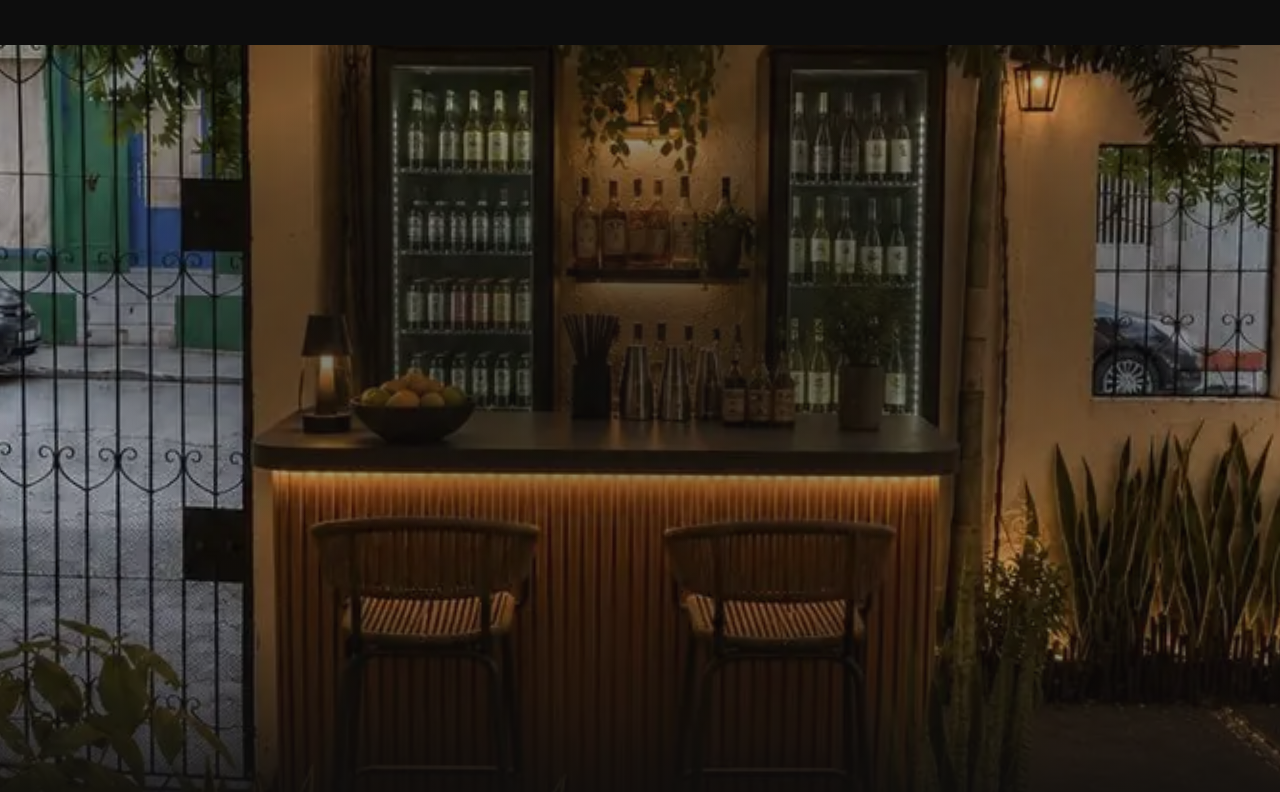
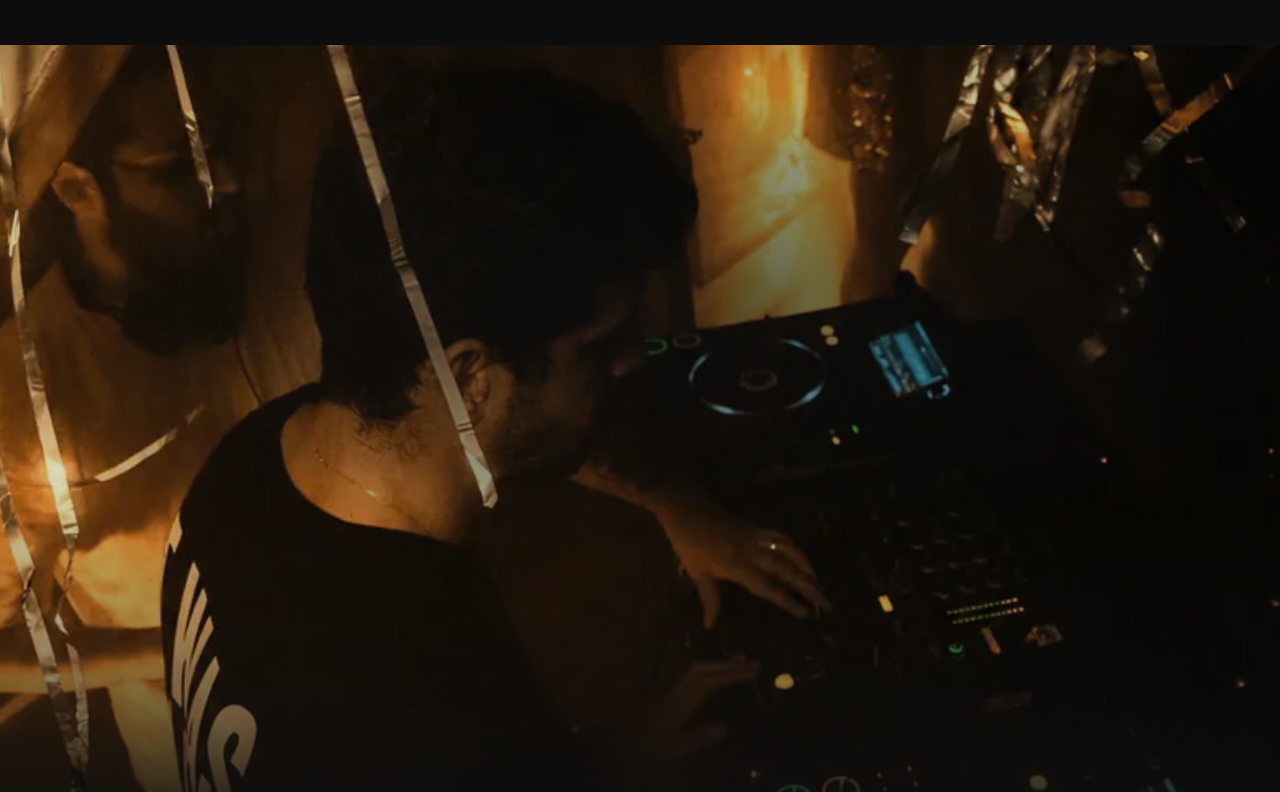
Before and after one commit to Caua1705/ambaar, a website built with Vite: page index.html in a window 1280 px wide. Shown: the part 3555-4347 px from the top of the page. Built offline with nearby package versions, Linux system fonts and the light colour scheme; some packages are replaced by stand-ins of ours.

Commit message:
refactor: reorganize image asset processing pipeline and fix narrative continuity in the Salão chapter

```diff
--- a/index.html
+++ b/index.html
@@ -115,27 +115,32 @@
       </section>
 
       <!-- ── 02 · O salão ───────────────────────────────── -->
-      <!-- Quatro planos que trocam SECOS, com os intervalos encurtando, e
-           agora são quatro fotografias diferentes — antes a primeira e a
-           terceira eram o mesmo arquivo.
+      <!-- Três planos que trocam SECOS, com o intervalo encurtando:
 
-           A montagem vai de aberto a desfeito, e a luz cai junto:
+             1. a cabine vista de cima: a pessoa chega;
+             2. as mãos nos faders, em corte fechado de verdade;
+             3. o corpo arrastado pelo obturador: a noite perde o contorno.
 
-             1. o bar da casa, ainda vazio, com a rua acabando de escurecer
-                na porta — o plano aberto que faltava, e a foto que o site
-                nunca tinha usado;
-             2. a cabine vista de cima: a pessoa chega;
-             3. as mãos nos faders, em corte fechado de verdade — o
-                enquadramento antigo mostrava o torso e o corte não fechava
-                nada;
-             4. o corpo arrastado pelo obturador: a noite perde o contorno. -->
+           O plano aberto saiu. Era o bar do JARDIM na hora azul — o mesmo
+           lugar e a mesma luz do capítulo 01, aberto num capítulo que o
+           relógio marca como 20—23h. Um capítulo que abre com a foto do
+           capítulo anterior não tem plano aberto: tem um erro de
+           continuidade. A foto foi para o cartão de reservas do Jardim,
+           que é de onde ela sempre foi.
+
+           Fica valendo o buraco que isso deixa, e ele é o assunto do
+           capítulo: aqui não ACONTECE nada. O Jardim tem o sol caindo, o
+           Reservado tem as chamas — o Salão tem três fotografias paradas
+           montadas em corte. Montagem é edição, não acontecimento, e o
+           texto abaixo promete que "a noite encontra o próprio ritmo". O
+           plano que falta é o salão ENCHENDO, e ele é um vídeo. -->
+
       <section class="chapter chapter--night chapter--center" id="cap-salao" data-vrail="SALÃO"
                data-nav="ambientes" data-run="130" data-montagem="corte"
                data-saida="parte" data-choreo
                data-hora="20—23" data-hora-em="centro">
         <div class="chapter__stage">
           <div class="chapter__media">
-            <img class="chapter__img chapter__img--sala" src="/img/salao-bar.webp" alt="" loading="lazy">
             <img class="chapter__img chapter__img--aberto" src="/img/dj-cabine.webp" alt="" loading="lazy">
             <img class="chapter__img chapter__img--maos" src="/img/maos-mesa.webp" alt="" loading="lazy">
             <img class="chapter__img chapter__img--arrasto" src="/img/dj-blur.webp" alt="" loading="lazy">
@@ -258,7 +263,7 @@
         <ul class="salas">
           <li class="sala reveal">
             <a class="sala__link" href="https://wa.me/5585SEUNUMERO?text=Ol%C3%A1%21%20Gostaria%20de%20reservar%20uma%20mesa%20no%20Jardim%20do%20%C3%82mbar." target="_blank" rel="noopener">
-              <img class="sala__img" src="/frames/dusk/d_022.webp" alt="" loading="lazy">
+              <img class="sala__img" src="/img/jardim-bar.webp" alt="" loading="lazy">
               <span class="sala__num">01</span>
               <span class="sala__body">
                 <span class="sala__name">Jardim</span>
--- a/src/scripts/chapters.js
+++ b/src/scripts/chapters.js
@@ -27,9 +27,11 @@
                   entardecer acontece de verdade — as luzinhas acendem, a
                   vela aparece na mesa. Antes eram duas fotos em crossfade
                   sob uma demão colorida, que lia como troca de filtro.
-     02 Salão     quatro planos que trocam secos, com os intervalos
-                  encurtando: o bar vazio, a cabine vista de cima, as mãos
-                  nos faders e o corpo arrastado pelo obturador.
+     02 Salão     três planos que trocam secos, com o intervalo encurtando:
+                  a cabine vista de cima, as mãos nos faders e o corpo
+                  arrastado pelo obturador. É o único capítulo em que nada
+                  ACONTECE — montagem é edição, não evento —, e é o que
+                  falta resolver nele.
      03 Reservado vídeo em plano fixo a meia velocidade, só as chamas se
                   mexendo. É o fim da noite, não o clímax dela.
 
@@ -140,25 +142,22 @@ for (const chapter of document.querySelectorAll('.chapter')) {
 
      Duas gramáticas, e o data-montagem do HTML escolhe.
 
-     CORTE (Salão). Quatro enquadramentos que trocam secos, sem dissolução.
+     CORTE (Salão). Três enquadramentos que trocam secos, sem dissolução.
      É a única seção do site que corta — todo o resto dissolve, acende ou
      deriva — e por isso o corte lê como montagem, não como defeito.
 
-     Os quatro planos passaram a ser quatro FOTOGRAFIAS diferentes. Antes o
-     primeiro e o terceiro eram o mesmo arquivo com escalas diferentes: um
-     corte que volta para a mesma imagem não é montagem, é repetição, e era
-     a coisa mais visível de errado no capítulo. A ordem agora vai de aberto
-     a desfeito, e a luz cai junto com ela:
+       1. a cabine vista de cima: a pessoa chega;
+       2. as mãos nos faders, em corte fechado de verdade;
+       3. o corpo arrastado pelo obturador.
 
-       1. o bar da casa, ainda vazio, com a rua acabando de escurecer na
-          porta — o plano aberto que o capítulo nunca teve, e a única foto
-          do acervo que o site jamais tinha usado;
-       2. a cabine vista de cima: a pessoa chega;
-       3. as mãos nos faders, agora em corte fechado de verdade;
-       4. o corpo arrastado pelo obturador.
+     Eram quatro. O primeiro plano era o bar do Jardim na hora azul, aberto
+     num capítulo que o relógio marca como 20—23h: o capítulo começava
+     mostrando o cômodo anterior, na hora anterior. Saiu.
 
-     Os intervalos ENCURTAM: 0.30, depois 0.22, depois 0.16. O capítulo diz
-     que a noite encontra o próprio ritmo, e a montagem acelera junto.
+     Os intervalos: 0.34, depois 0.26 — o corte acelera, que é o que o
+     texto do capítulo promete. O terceiro plano fica os 40% finais porque
+     é sobre ele que a saída acontece (o capítulo se parte ao meio em 84%
+     do curso), e a saída precisa de uma imagem já desfeita embaixo dela.
 
      Cada enquadramento tem escala e âncora próprias no CSS, então o corte
      troca de plano e não só de foto — que é o que um corte faz.
@@ -169,7 +168,7 @@ for (const chapter of document.querySelectorAll('.chapter')) {
     gsap.set(imgs, { opacity: (i) => (i === 0 ? 1 : 0) })
 
     if (chapter.dataset.montagem === 'corte') {
-      const cortes = [0.3, 0.52, 0.68]
+      const cortes = [0.34, 0.6]
 
       imgs.forEach((img, i) => {
         if (i === 0) return
--- a/src/styles/sections.css
+++ b/src/styles/sections.css
@@ -51,34 +51,26 @@
   opacity: 1;
 }
 
-/* ── Os quatro planos do Salão ─────────────────────────── */
+/* ── Os três planos do Salão ───────────────────────────── */
 
-/* Um corte que só troca a foto e mantém o enquadramento não é um corte, é
-   uma troca de slide. E um corte que VOLTA para a mesma fotografia não é
-   nem isso — era o caso do capítulo até agora, em que o primeiro e o
-   terceiro plano eram o mesmo arquivo em escalas diferentes.
+/* Três fotografias diferentes, em três distâncias diferentes, e a luz cai
+   ao longo delas:
 
-   São quatro fotografias diferentes, em quatro distâncias diferentes, e a
-   luz cai ao longo delas:
-
-     sala     o bar da casa, ainda vazio, com a rua acabando de escurecer
-              na porta. É o plano mais aberto e o mais claro do capítulo, e
-              a única foto do acervo que o site nunca tinha publicado.
      aberto   a cabine vista de cima: a pessoa chega, e a luz já é âmbar.
      maos     as mãos nos faders. O corte fechado de verdade.
      arrasto  o corpo desfeito pelo obturador. O mais escuro.
 
+   O quarto plano — o bar visto de longe — saiu. Era o bar do JARDIM na
+   hora azul: o mesmo lugar e a mesma luz do capítulo 01, abrindo um
+   capítulo que o relógio marca como 20—23h. Um plano aberto que mostra o
+   ambiente ERRADO não abre nada.
+
+   Isso deixa o capítulo sem plano geral, e é assim que ele deve ficar até
+   o plano geral certo existir: o salão enchendo, em plano fixo, vivo. Uma
+   foto de outro cômodo não é um substituto para ele — é um curativo.
+
    As escalas se compõem com a da timeline (.chapter__media anda de 1.16 a
    1.02), então o valor aqui é relativo ao plano de base, não absoluto. */
-
-/* O bar. Numa tela estreita a foto retrato entra inteira em altura e o
-   corte acontece nas laterais: a âncora baixa mantém o balcão, os bancos e
-   o canteiro no quadro, e deixa a copa das árvores sangrar por cima —
-   que é onde o título do capítulo vai cair. */
-.chapter__img--sala {
-  object-position: 46% 62%;
-  transform: scale(1.06);
-}
 
 .chapter__img--aberto {
   object-position: center 42%;
```
Also changed, not shown: scripts/fotos.mjs (+20 -15 lines), public/img/jardim-bar.webp (renamed from public/img/salao-bar.webp).
